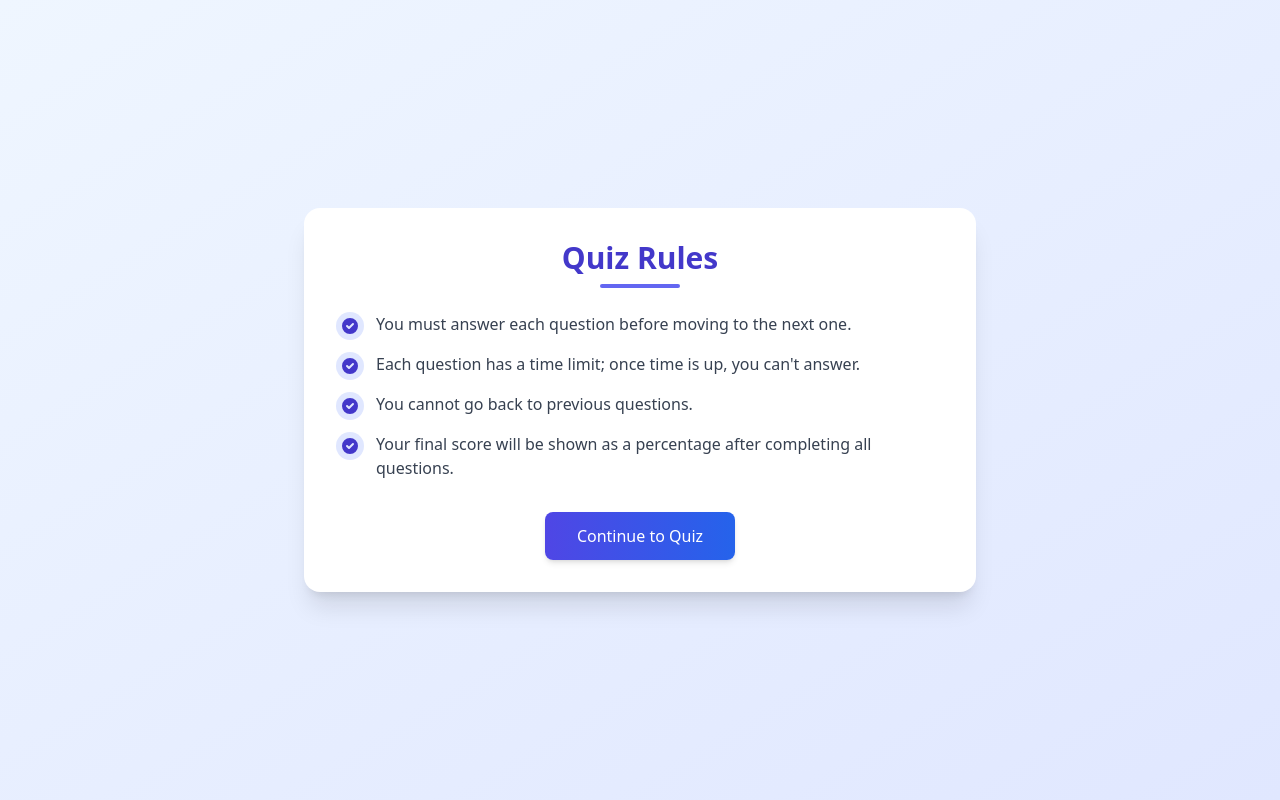
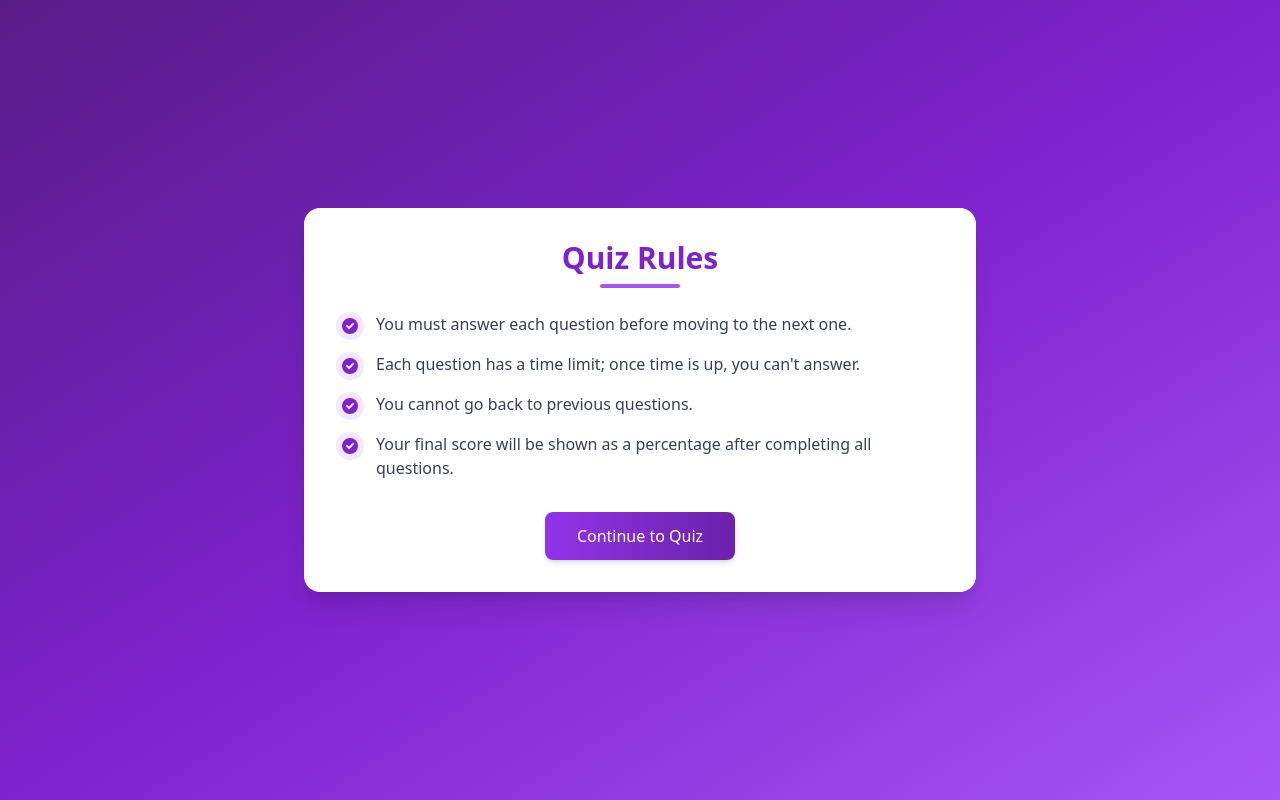
Before and after one commit to RavinduThilinaka/Learn-lab, a React (Create React App) app in the folder learnlab/: page /qizeintro in a window 1280 px wide. Both pictures are taken after a click on the button "Start Quiz Now". Built offline with nearby package versions, Linux system fonts and the light colour scheme.

Commit message:
add quzie page color

```diff
--- a/learnlab/src/UserAnswer/QuizIntroPage.jsx
+++ b/learnlab/src/UserAnswer/QuizIntroPage.jsx
@@ -14,15 +14,15 @@ const QuizIntroPage = () => {
   };
 
   return (
-    <div className="flex items-center justify-center min-h-screen bg-gradient-to-br from-blue-50 to-indigo-100 p-4">
+    <div className="flex items-center justify-center min-h-screen bg-gradient-to-br from-purple-900 via-purple-700 to-purple-500 p-4">
       <div className="bg-white shadow-xl rounded-2xl p-8 max-w-2xl w-full text-center transition-all duration-300 hover:shadow-2xl">
         {!showRules ? (
           <div className="text-center animate-fade-in">
-            <h1 className="text-4xl font-bold text-indigo-700 mb-4">Welcome to the Quiz!</h1>
+            <h1 className="text-4xl font-bold text-purple-700 mb-4">Welcome to the Quiz!</h1>
             <p className="text-gray-600 mb-8 text-lg">Test your knowledge with our challenging questions.</p>
             <button
               onClick={startQuiz}
-              className="bg-gradient-to-r from-blue-500 to-indigo-600 text-white px-8 py-3 rounded-lg shadow-lg hover:from-blue-600 hover:to-indigo-700 transition-all duration-300 transform hover:scale-105 text-lg font-semibold"
+              className="bg-gradient-to-r from-purple-500 to-purple-700 text-white px-8 py-3 rounded-lg shadow-lg hover:from-purple-600 hover:to-purple-800 transition-all duration-300 transform hover:scale-105 text-lg font-semibold"
             >
               Start Quiz Now
             </button>
@@ -30,12 +30,12 @@ const QuizIntroPage = () => {
         ) : (
           <div className="animate-fade-in">
             <div className="mb-6">
-              <h2 className="text-3xl font-bold text-indigo-700 mb-2">Quiz Rules</h2>
-              <div className="w-20 h-1 bg-indigo-500 mx-auto mb-6 rounded-full"></div>
+              <h2 className="text-3xl font-bold text-purple-700 mb-2">Quiz Rules</h2>
+              <div className="w-20 h-1 bg-purple-500 mx-auto mb-6 rounded-full"></div>
             </div>
             <ul className="text-left space-y-3 mb-8 text-gray-700">
               <li className="flex items-start">
-                <span className="bg-indigo-100 text-indigo-700 rounded-full p-1 mr-3">
+                <span className="bg-purple-100 text-purple-700 rounded-full p-1 mr-3">
                   <svg xmlns="http://www.w3.org/2000/svg" className="h-5 w-5" viewBox="0 0 20 20" fill="currentColor">
                     <path fillRule="evenodd" d="M10 18a8 8 0 100-16 8 8 0 000 16zm3.707-9.293a1 1 0 00-1.414-1.414L9 10.586 7.707 9.293a1 1 0 00-1.414 1.414l2 2a1 1 0 001.414 0l4-4z" clipRule="evenodd" />
                   </svg>
@@ -43,7 +43,7 @@ const QuizIntroPage = () => {
                 You must answer each question before moving to the next one.
               </li>
               <li className="flex items-start">
-                <span className="bg-indigo-100 text-indigo-700 rounded-full p-1 mr-3">
+                <span className="bg-purple-100 text-purple-700 rounded-full p-1 mr-3">
                   <svg xmlns="http://www.w3.org/2000/svg" className="h-5 w-5" viewBox="0 0 20 20" fill="currentColor">
                     <path fillRule="evenodd" d="M10 18a8 8 0 100-16 8 8 0 000 16zm3.707-9.293a1 1 0 00-1.414-1.414L9 10.586 7.707 9.293a1 1 0 00-1.414 1.414l2 2a1 1 0 001.414 0l4-4z" clipRule="evenodd" />
                   </svg>
@@ -51,7 +51,7 @@ const QuizIntroPage = () => {
                 Each question has a time limit; once time is up, you can't answer.
               </li>
               <li className="flex items-start">
-                <span className="bg-indigo-100 text-indigo-700 rounded-full p-1 mr-3">
+                <span className="bg-purple-100 text-purple-700 rounded-full p-1 mr-3">
                   <svg xmlns="http://www.w3.org/2000/svg" className="h-5 w-5" viewBox="0 0 20 20" fill="currentColor">
                     <path fillRule="evenodd" d="M10 18a8 8 0 100-16 8 8 0 000 16zm3.707-9.293a1 1 0 00-1.414-1.414L9 10.586 7.707 9.293a1 1 0 00-1.414 1.414l2 2a1 1 0 001.414 0l4-4z" clipRule="evenodd" />
                   </svg>
@@ -59,7 +59,7 @@ const QuizIntroPage = () => {
                 You cannot go back to previous questions.
               </li>
               <li className="flex items-start">
-                <span className="bg-indigo-100 text-indigo-700 rounded-full p-1 mr-3">
+                <span className="bg-purple-100 text-purple-700 rounded-full p-1 mr-3">
                   <svg xmlns="http://www.w3.org/2000/svg" className="h-5 w-5" viewBox="0 0 20 20" fill="currentColor">
                     <path fillRule="evenodd" d="M10 18a8 8 0 100-16 8 8 0 000 16zm3.707-9.293a1 1 0 00-1.414-1.414L9 10.586 7.707 9.293a1 1 0 00-1.414 1.414l2 2a1 1 0 001.414 0l4-4z" clipRule="evenodd" />
                   </svg>
@@ -69,7 +69,7 @@ const QuizIntroPage = () => {
             </ul>
             <button
               onClick={continueToQuiz}
-              className="bg-gradient-to-r from-indigo-600 to-blue-600 text-white px-8 py-3 rounded-lg shadow-md hover:from-indigo-700 hover:to-blue-700 transition-all duration-300 transform hover:scale-105 font-medium"
+              className="bg-gradient-to-r from-purple-600 to-purple-800 text-white px-8 py-3 rounded-lg shadow-md hover:from-purple-700 hover:to-purple-900 transition-all duration-300 transform hover:scale-105 font-medium"
             >
               Continue to Quiz
             </button>
--- a/learnlab/src/UserAnswer/QuizPage.jsx
+++ b/learnlab/src/UserAnswer/QuizPage.jsx
@@ -133,7 +133,7 @@ const QuizPage = () => {
   }
 
   return (
-    <div className="flex items-center justify-center min-h-screen bg-gradient-to-br from-blue-50 to-indigo-100 p-4">
+    <div className="flex items-center justify-center min-h-screen bg-gradient-to-br from-purple-900 via-purple-700 to-purple-500 p-4">
       {/* Score Popup */}
       {showScorePopup && (
         <div className="fixed inset-0 bg-black bg-opacity-50 flex items-center justify-center z-50">
```
Also changed, not shown: 5 other files (tests, documents, lock files or other folders).
